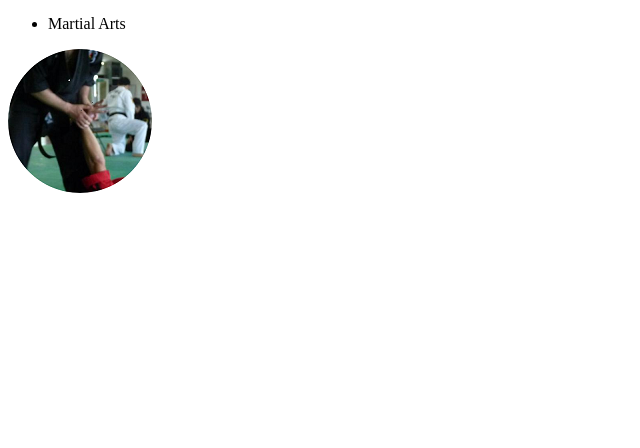
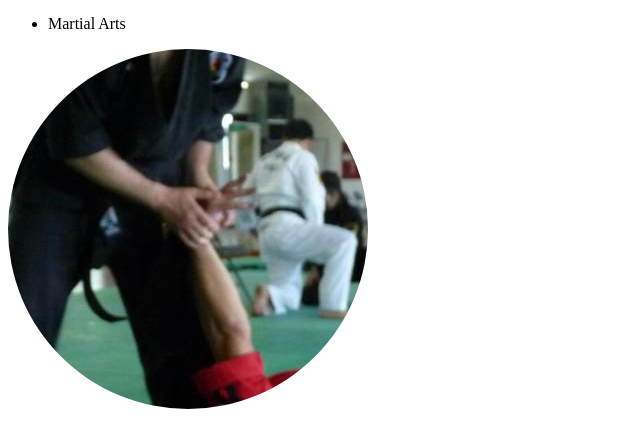
Before and after one commit to Azinc123/Pedro-Hermida, a plain HTML site: page Hobbies.html in a window 1280 px wide. Shown: the part 44-492 px from the top of the page, without its empty margins (0-640 px from the left). Drawn offline with Linux system fonts and the light colour scheme.

Commit message:
Update Hobbies.html

```diff
--- a/Hobbies.html
+++ b/Hobbies.html
@@ -12,7 +12,7 @@
   <ul>
     <li>Martial Arts</li>
   </ul>
- <td><img src="circle-cropped_40%.png" alt="Pedro Hermida" </td>
+ <td><img src="images_folder/circle-cropped.png" alt="Pedro Hermida" </td>
 </body>
 
 </html>
```
